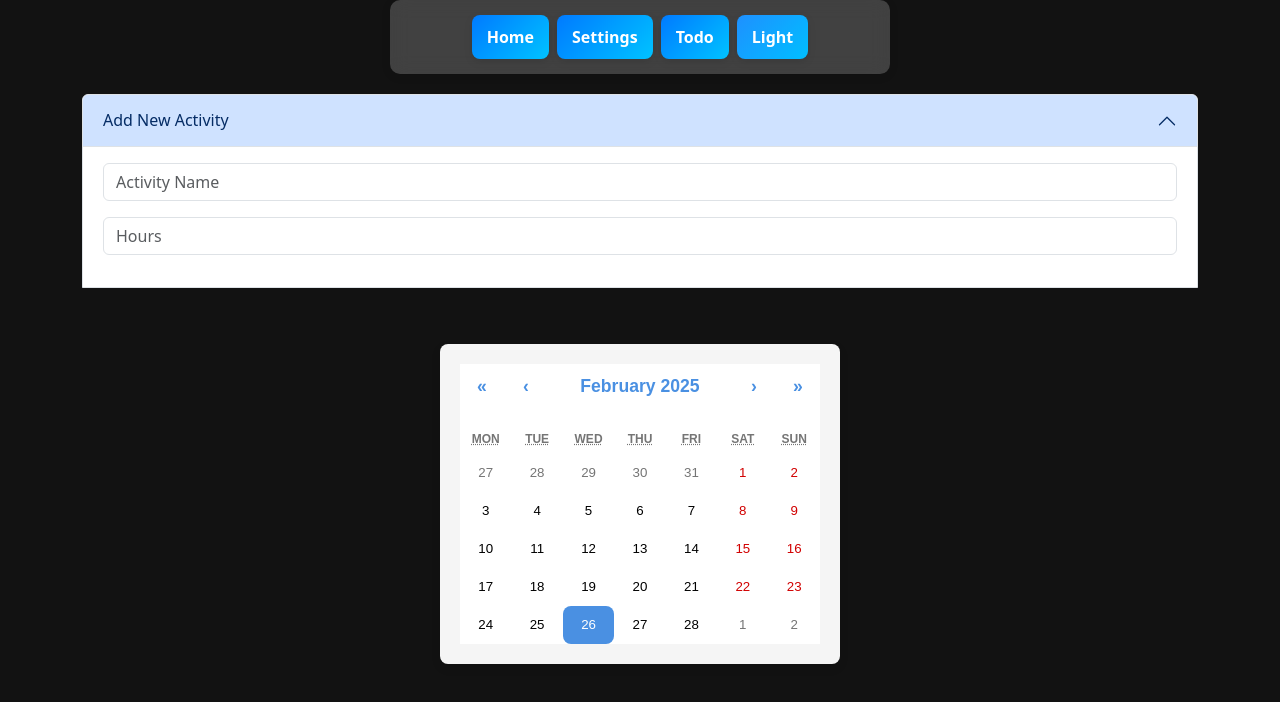
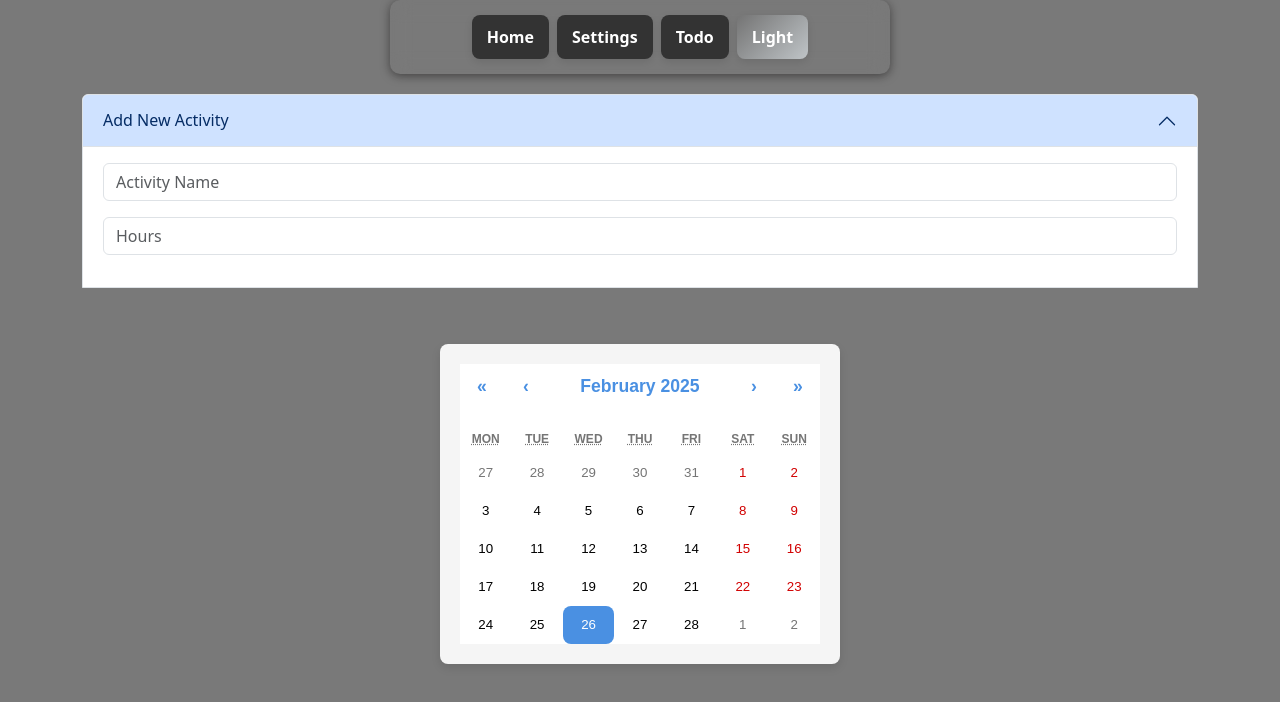
Before and after one commit to Tamerbekir/PocketPal, a React app in the folder client/: page / in a window 1280 px wide. Shown: the top 702 px of the page. Built offline with nearby package versions, Linux system fonts and the light colour scheme; the HTML template or start-up script is replaced by a standard one.

Commit message:
fixed background theme

```diff
--- a/client/src/Components/assets/navbar.css
+++ b/client/src/Components/assets/navbar.css
@@ -6,10 +6,9 @@ nav {
   align-items: center;
   gap: 8px;
   padding: 12px;
-  background: rgba(255, 255, 255, 0.2);
   backdrop-filter: blur(10px);
   border-radius: 10px;
-  box-shadow: 0px 2px 10px rgba(0, 0, 0, 0.1);
+  box-shadow: 0px 2px 10px rgba(15, 14, 14, 0.514);
   width: 100%;
   max-width: 500px;
   margin: auto;
@@ -23,7 +22,7 @@ nav a {
   text-decoration: none;
   border-radius: 8px;
   color: white;
-  background: linear-gradient(135deg, #007aff, #00c3ff);
+  background-color: #333;
   transition: all 0.3s ease-in-out;
   box-shadow: 0 3px 8px rgba(0, 0, 0, 0.1);
   display: flex;
@@ -41,22 +40,16 @@ nav a i {
   font-size: 16px;
   font-weight: 600;
   border-radius: 8px;
-  background: linear-gradient(135deg, #1e90ff, #00bfff);
+  background: linear-gradient(135deg, #747474, #bfc4c7);
   color: white;
   cursor: pointer;
   transition: all 0.3s ease-in-out;
-  box-shadow: 0 3px 8px rgba(0, 0, 0, 0.1);
-}
-
-.theme:hover {
-  background: linear-gradient(135deg, #00bfff, #1e90ff);
-  transform: scale(1.02);
-  box-shadow: 0 6px 12px rgba(0, 0, 0, 0.2);
+  /* box-shadow: 0 3px 8px rgba(0, 0, 0, 0.1); */
 }
 
 body.dark {
-  background: #121212;
-  color: white;
+  background: #797979;
+  /* color: white; */
   transition: background 0.3s ease-in-out;
 }
 
```
